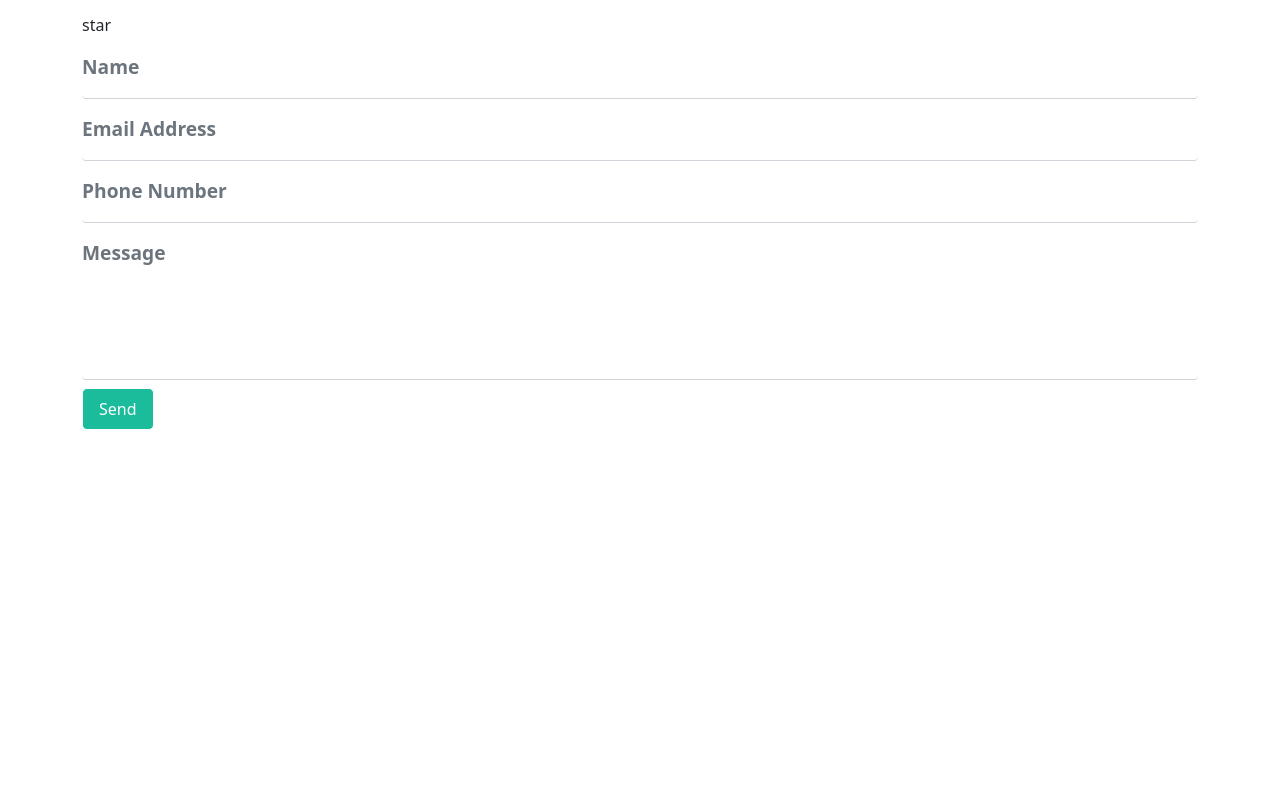
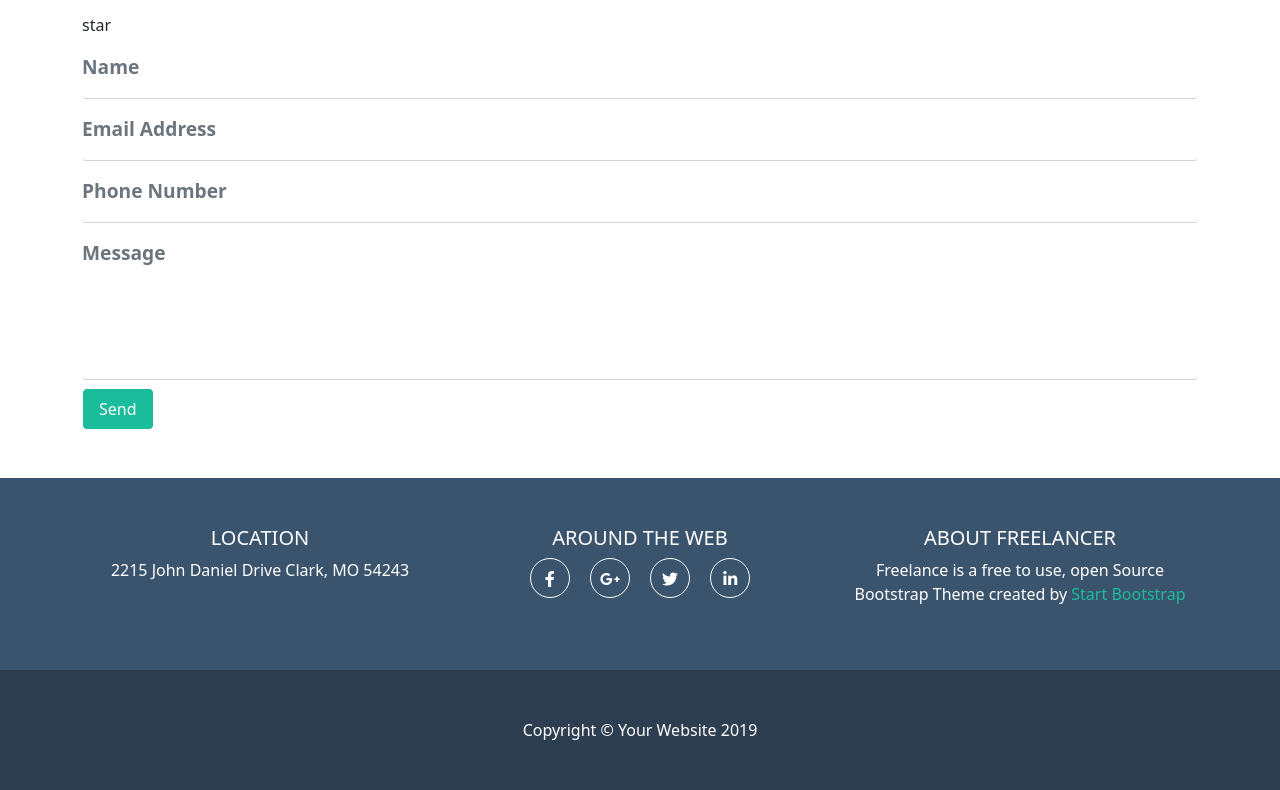
Before and after one commit to saragenuardi/html-css-bootstrap-freelancer, a plain HTML site: page index.html in a window 1280 px wide. Shown: the part 1625-2415 px from the top of the page. Before the commit the page ends 2103 px from the top, so only its background shows below. Drawn offline with nearby package versions, Linux system fonts and the light colour scheme.

Commit message:
add footer

```diff
--- a/css/style.css
+++ b/css/style.css
@@ -3,7 +3,7 @@
 :root {
     /* colors */
     --ms_primary-color: #1abc9c;
-    --ms-secondarr-color: #3a546d;
+    --ms-secondarr-color: #2c3e50;
     --ms-secondary-color-light: #3A546D ;
 }
 
@@ -44,6 +44,16 @@ a {
     color: white;
 }
 
+.ms_bg-secondary {
+    background-color: var(--ms-secondarr-color);
+    color: white;
+}
+
+.ms_bg-secondary-light {
+    background-color: var(--ms-secondary-color-light);
+    color: white;
+}
+
 .ms_btn {
     padding: .5rem 1rem;
     color: white;
@@ -66,10 +76,8 @@ a {
 /* header */
 
 header {
-    background-color: var(--ms-secondarr-color);
     height: 80px;
     line-height: 80px;
-    color: white;
     font-weight: bolder;
 }
 
@@ -105,6 +113,14 @@ header {
 .ms_card {
      border-radius: 20px;
 }
+.ms_icon {
+    font-size: 1rem;
+    padding: .5rem .8rem;
+    border: 1px solid white;
+    color: #888888;
+    border-radius: 5px;
+}
+
 
 /* section about */
 
@@ -137,6 +153,34 @@ header {
     background-color: #15a084;
 }
 
+/* footer */
+.ms_social {
+    display: flex;
+    justify-content: center;
+    align-items: center;
+}
+
+.ms_social ul li{
+    font-size: 1rem;
+    width: 40px;
+    height: 40px;
+    line-height: 40px;
+    text-align: center;
+    color: white;
+    border: 1px solid white;
+    border-radius: 50%;
+}
+
+.ms_social ul {
+    padding: 0;
+}
+
+#ms_a_green {
+    color: var(--ms_primary-color);
+    text-decoration: none;
+}
+
+
 /* MEDIA QUERY */
 
 /* media screen medium */
--- a/index.html
+++ b/index.html
@@ -17,7 +17,7 @@
 </head>
 <body>
     <!-- header -->
-    <header>
+    <header class="ms_bg-secondary">
         <div class="container">
             <div class="row">
                 <div class="col-10 col-md-6 col-lg-8">
@@ -35,7 +35,7 @@
                             </ul>
                         </div>
                         <div class="ms_burger">
-                            <i class="fas fa-bars"></i>
+                            <span class="ms_icon"><i class="fas fa-bars"></i></span>
                         </div>
                     </div>
                 </div>
@@ -161,11 +161,44 @@
     <!-- /section contact-->
 
     <!-- footer -->
+    <footer>
+        <!-- footer top -->
+        <div class="ms_footer_top ms_bg-secondary-light py-5">
+            <div class="container">
+                <div class="row">
+                    <div class="col-12 col-md-4 text-center">
+                        <h5>LOCATION</h5>
+                        <p>2215 John Daniel Drive Clark, MO 54243</p>
+                    </div>
+                    <div class="col-12 col-md-4 text-center">
+                        <h5>AROUND THE WEB</h5>
+                        <div class="ms_social text-center">
+                            <ul>
+                                <li class="mx-2"><i class="fab fa-facebook-f"></i></li>
+                                <li class="mx-2"><i class="fab fa-google-plus-g"></i></li>
+                                <li class="mx-2"><i class="fab fa-twitter"></i></li>
+                                <li class="mx-2"><i class="fab fa-linkedin-in"></i></li>
+                            </ul>
+                        </div>
+                    </div>
+                    <div class="col-12 col-md-4 text-center">
+                        <h5>ABOUT FREELANCER</h5>
+                        <p>Freelance is a free to use, open Source Bootstrap Theme created by <a href="" id="ms_a_green">Start Bootstrap</a></p>
+                    </div>
+                </div>
+            </div>
+        </div>
+        <!-- /footer top -->
 
+        <!-- footer bottom -->
+        <div class="ms_footer_bottom ms_bg-secondary py-5">
+            <div class="text-center text-white">
+                Copyright &copy; Your Website 2019
+            </div>
+        </div>
+        <!-- /footer bottom -->
     <!-- /footer -->
-    <footer>
 
-    </footer>
     <!-- /main -->
 </body>
 </html>
```
